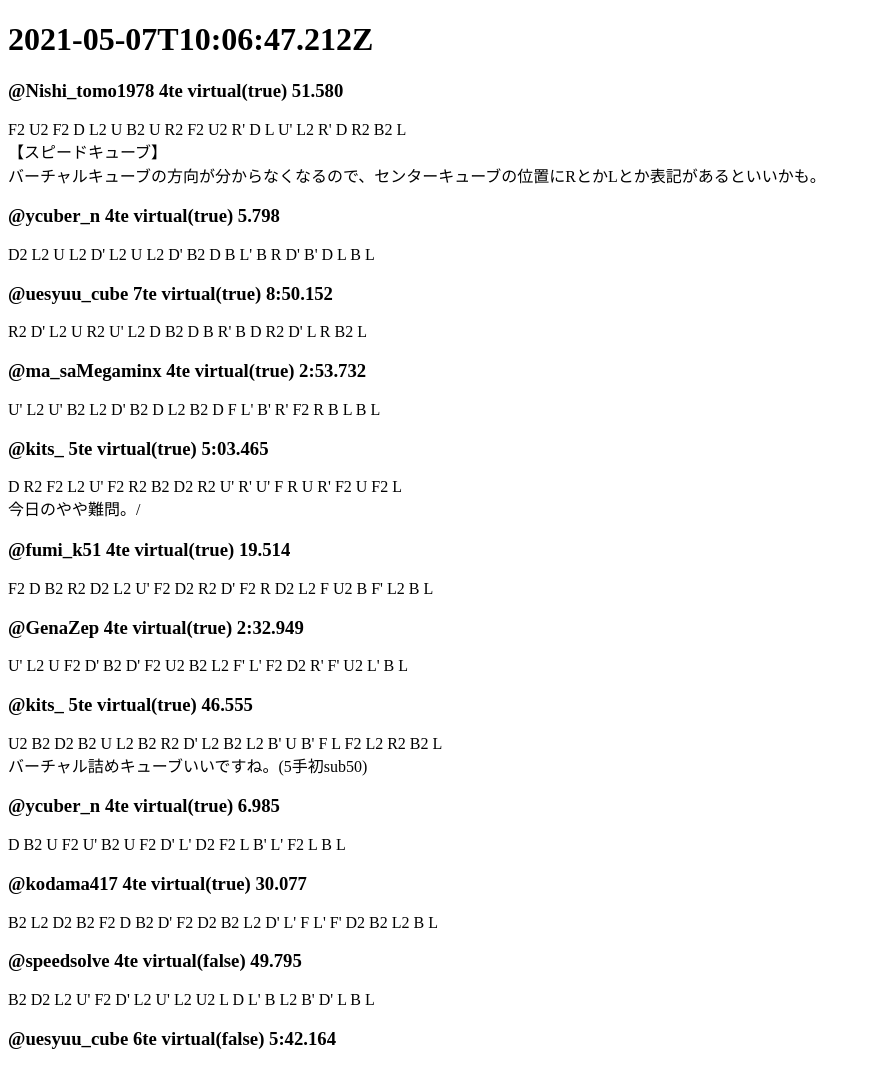
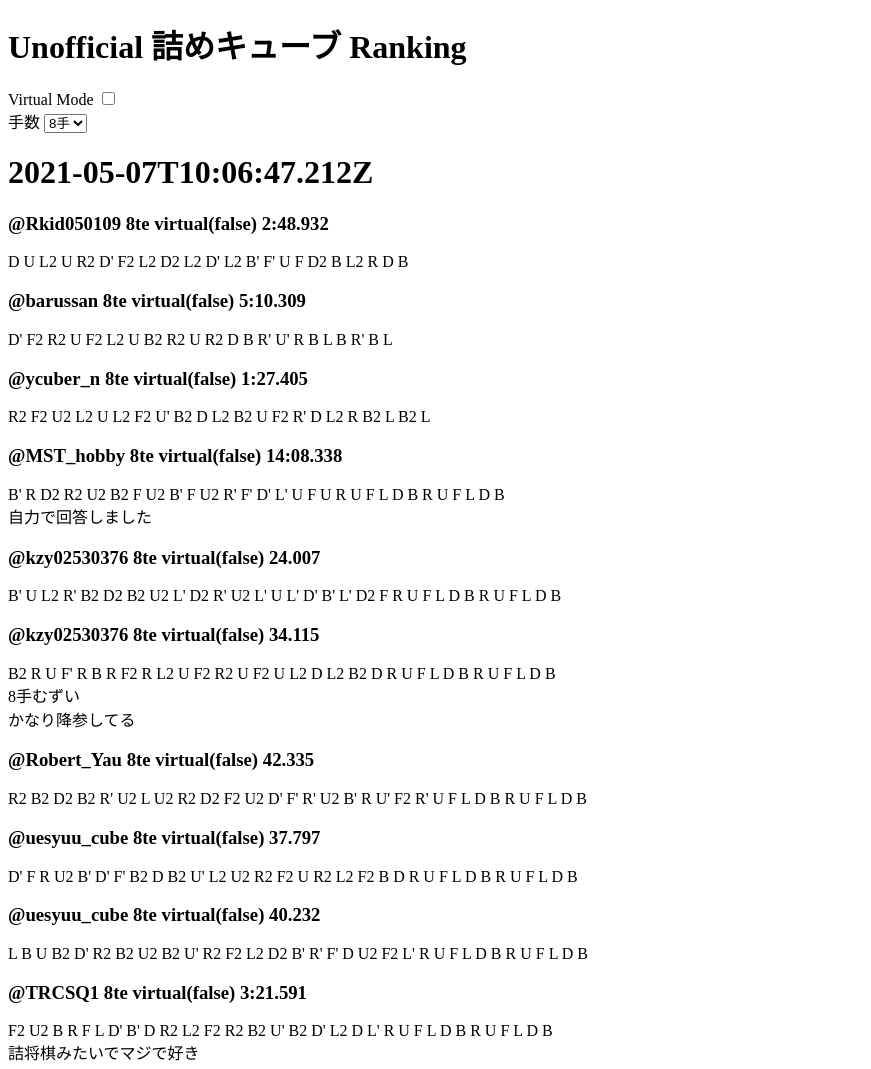
Before and after one commit to uminus/unofficial-tsume-cube-ranking, a plain HTML site: page index.html in a window 1280 px wide. Shown: the top 1069 px of the page, without its empty margins (0-871 px from the left). Drawn offline with Linux system fonts and the light colour scheme.

Commit message:
ui: Add filters

```diff
--- a/index.html
+++ b/index.html
@@ -2,10 +2,43 @@
 <html lang="en">
 <head>
   <meta charset="UTF-8">
-  <title>GitHub Pages</title>
+  <title>Unofficial 詰めキューブ Ranking</title>
 </head>
 <body>
+<h1>Unofficial 詰めキューブ Ranking</h1>
+
+<label for="is_virtual">Virtual Mode</label>
+<input type="checkbox" id="is_virtual" name="is_virtual" />
+<br />
+<label>手数
+  <select id="te" name="te">
+    <option value="4">4手</option>
+    <option value="5">5手</option>
+    <option value="6">6手</option>
+    <option value="7">7手</option>
+    <option value="8" selected>8手</option>
+  </select>
+</label>
+
 <script>
+    let isVirtual = false;
+    let te = 8;
+
+    const checkboxIsVirtual = document.getElementById("is_virtual");
+    checkboxIsVirtual.addEventListener("change", (ev) => {
+        isVirtual = ev.target.checked;
+        updateDOM();
+    });
+
+    const selectTe = document.getElementById("te");
+    selectTe.addEventListener("change", (ev) => {
+        te = parseInt(ev.target.value);
+        updateDOM();
+    })
+
+
+    let users;
+    let solves;
     Promise.all([
         fetch("./solves.json").then(res => res.json()),
         fetch("./users.json").then(res => res.json())
@@ -17,28 +50,47 @@
             })
     ])
         .then(json => {
-            const solves = json[0];
-            const users = json[1];
+            solves = json[0];
+            users = json[1];
             const timestamp = document.createElement("h1");
             timestamp.innerText = solves.updated_at;
             document.body.append(timestamp);
 
-            const data = document.createElement("div");
-            for (const datum of solves.solves) {
-                const header = document.createElement("h3");
-                header.innerText = `@${users[datum.author_id].username} ${datum.te}te virtual(${datum.is_virtual}) ${datum.time}`;
-                data.append(header);
-                const comment = document.createElement("div");
-                comment.innerText = `${datum.scramble}\n${datum.comment}`;
-                data.append(comment);
-            }
-            document.body.append(data);
+            updateDOM();
         })
         .catch(e => {
             const error = document.createElement("span");
             error.innerText = e.message;
             document.body.append(error);
         });
+
+    function updateDOM() {
+        console.log({isVirtual, te});
+
+        let container = document.getElementById("solves");
+        if (!container) {
+            container = document.createElement("div");
+            container.id = "solves";
+            document.body.append(container);
+        }
+
+        while (container.firstChild) {
+            container.removeChild(container.lastChild);
+        }
+
+        solves.solves
+            .filter(datum => datum.te === te && datum.is_virtual === isVirtual)
+            .forEach(datum => {
+                const div = document.createElement("div");
+                const header = document.createElement("h3");
+                header.innerText = `@${users[datum.author_id].username} ${datum.te}te virtual(${datum.is_virtual}) ${datum.time}`;
+                div.append(header);
+                const comment = document.createElement("div");
+                comment.innerText = `${datum.scramble}\n${datum.comment}`;
+                div.append(comment);
+                container.append(div);
+            });
+    }
 </script>
 
 </body>
```
